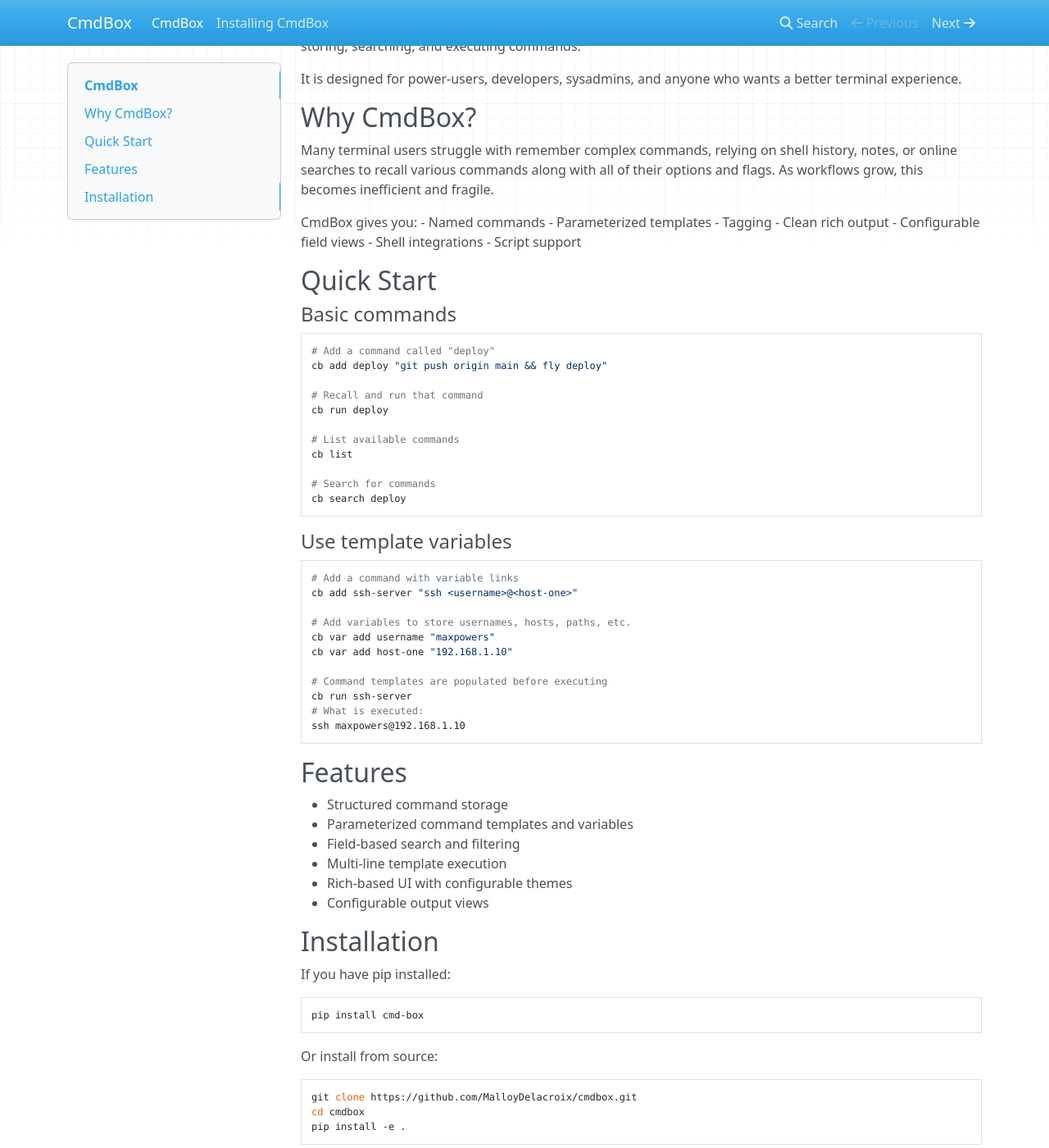
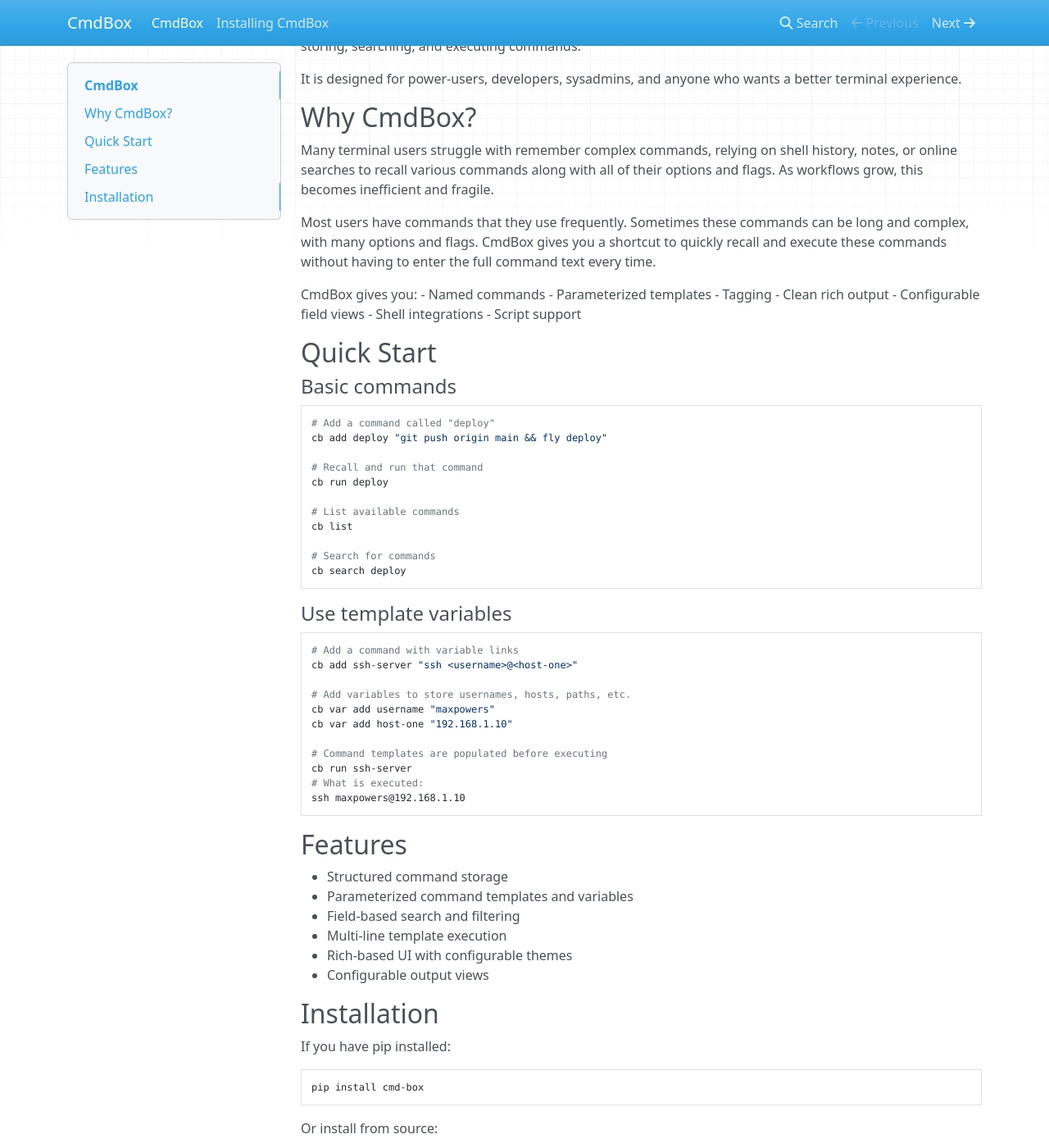
Before and after one commit to PhantomLambSoft/CmdBox, an MkDocs documentation site: the page built from docs/index.md, in a window 1280 px wide and 1400 px high, scrolled down 194 px. Shown: the whole window at 82% size. Built offline with MkDocs 1.6.1, drawn with Linux system fonts in a browser that asks for light colours; nearby versions of some CDN libraries.

Commit message:
Expand overview in documentation and adjust installation command

````diff
--- a/docs/index.md
+++ b/docs/index.md
@@ -12,6 +12,9 @@
 ## Why CmdBox?
 Many terminal users struggle with remember complex commands, relying on shell history, notes, or online searches to recall
 various commands along with all of their options and flags. As workflows grow, this becomes inefficient and fragile.
+
+Most users have commands that they use frequently. Sometimes these commands can be long and complex, with many options and flags.
+CmdBox gives you a shortcut to quickly recall and execute these commands without having to enter the full command text every time.
 
 CmdBox gives you:
 - Named commands
@@ -78,5 +81,5 @@
 ```bash
 git clone https://github.com/MalloyDelacroix/cmdbox.git
 cd cmdbox
-pip install -e .
+pip install .
 ```
````
